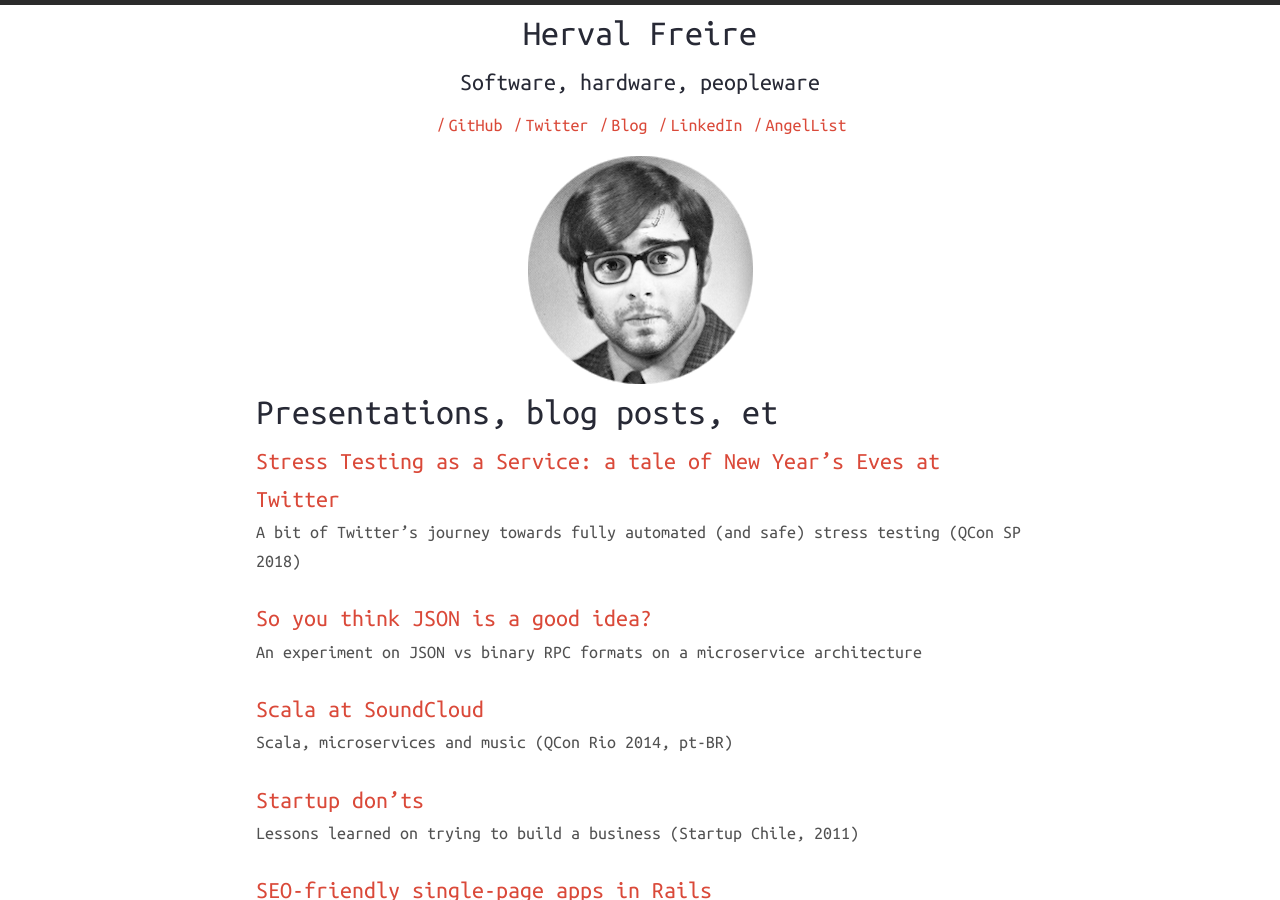
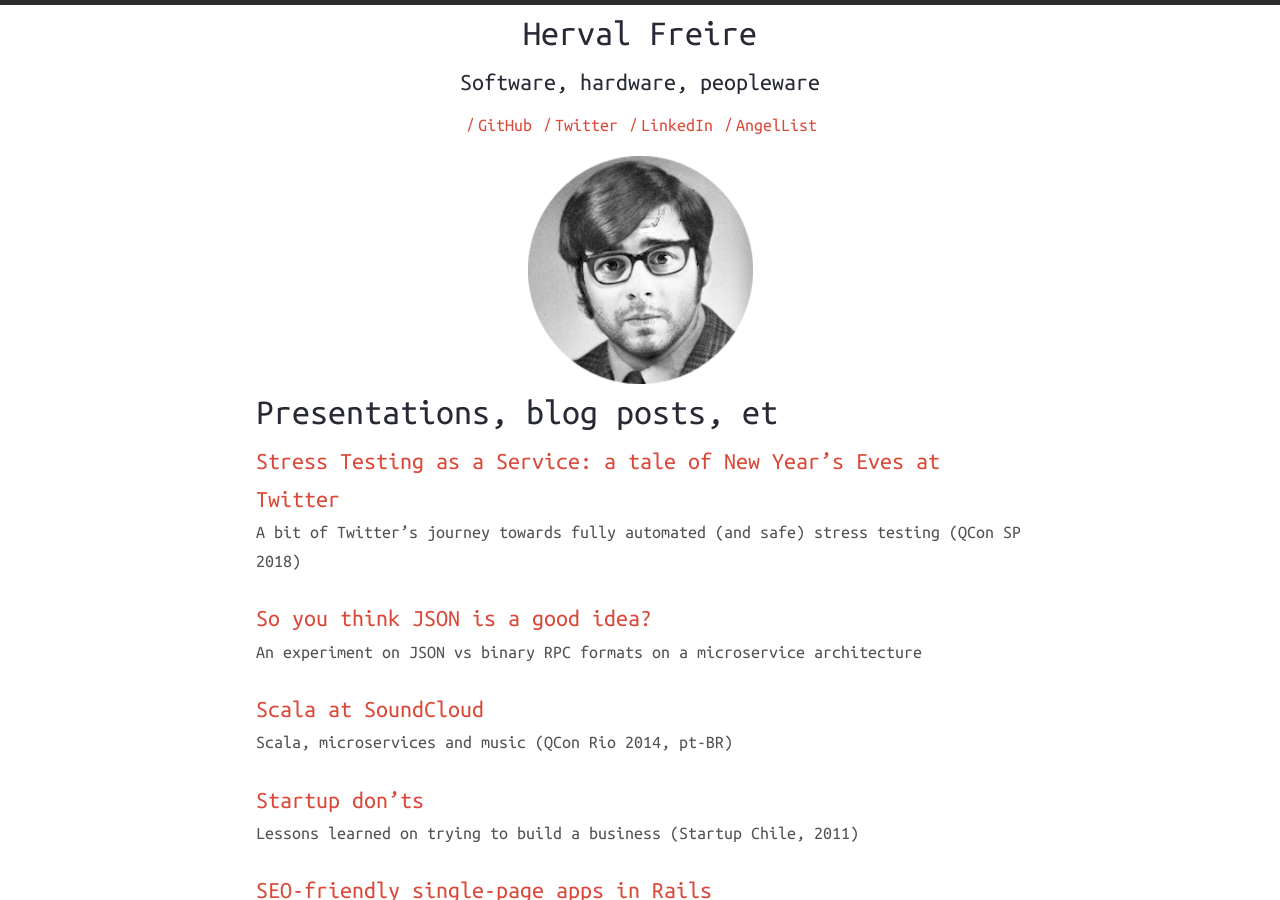
Before and after one commit to herval/herval.github.io, a Jekyll site: the page built from index.md, in a window 1280 px wide and 900 px high. Built offline with Jekyll 4.4.1, drawn with Linux system fonts in a browser that asks for light colours; nearby versions of some CDN libraries; our own code applies the rules of GitHub Pages for plain Markdown files.

Commit message:
aint got no time for blogging

```diff
--- a/_includes/header-links.html
+++ b/_includes/header-links.html
@@ -5,10 +5,6 @@
 
 	<li>
 		<a href="https://twitter.com/herval">Twitter</a><span>/</span>
-	</li>
-
-	<li>
-		<a href="http://hervalicio.us/">Blog</a><span>/</span>
 	</li>
 
 	<li>
```
